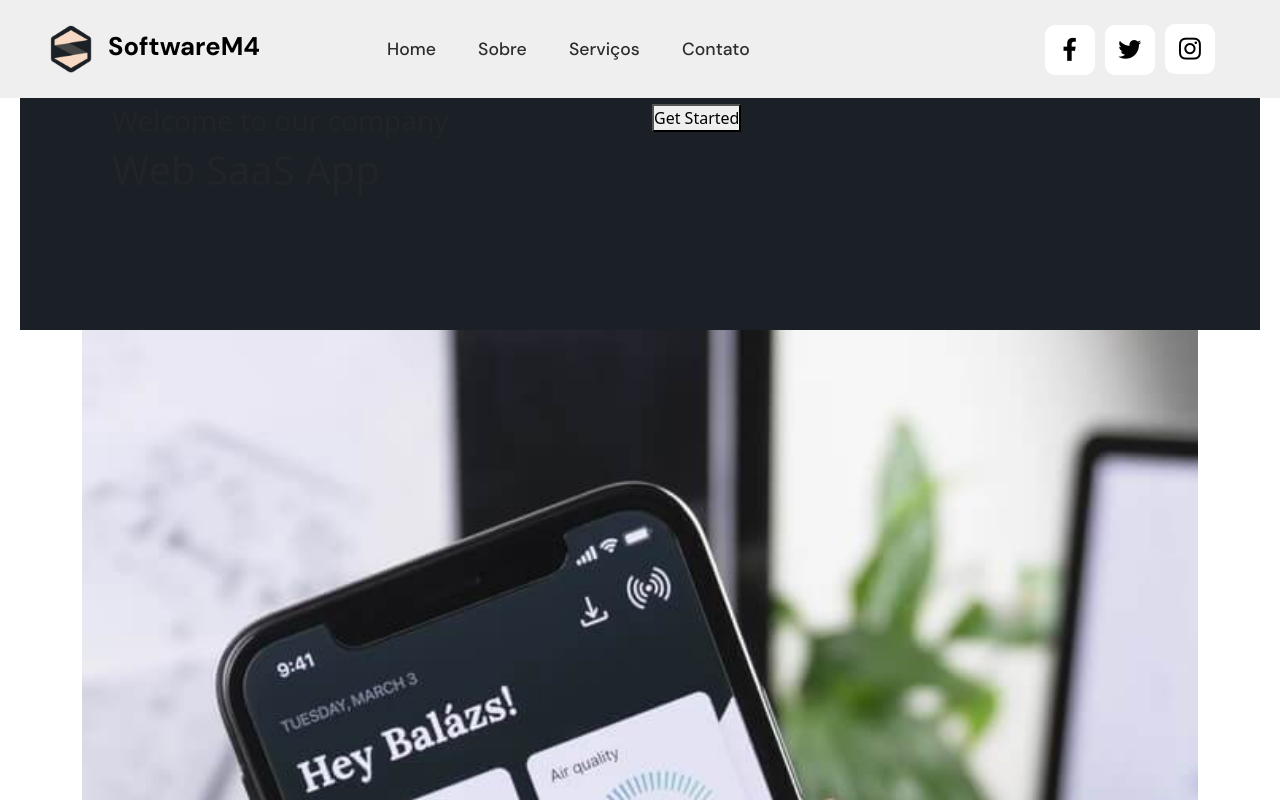
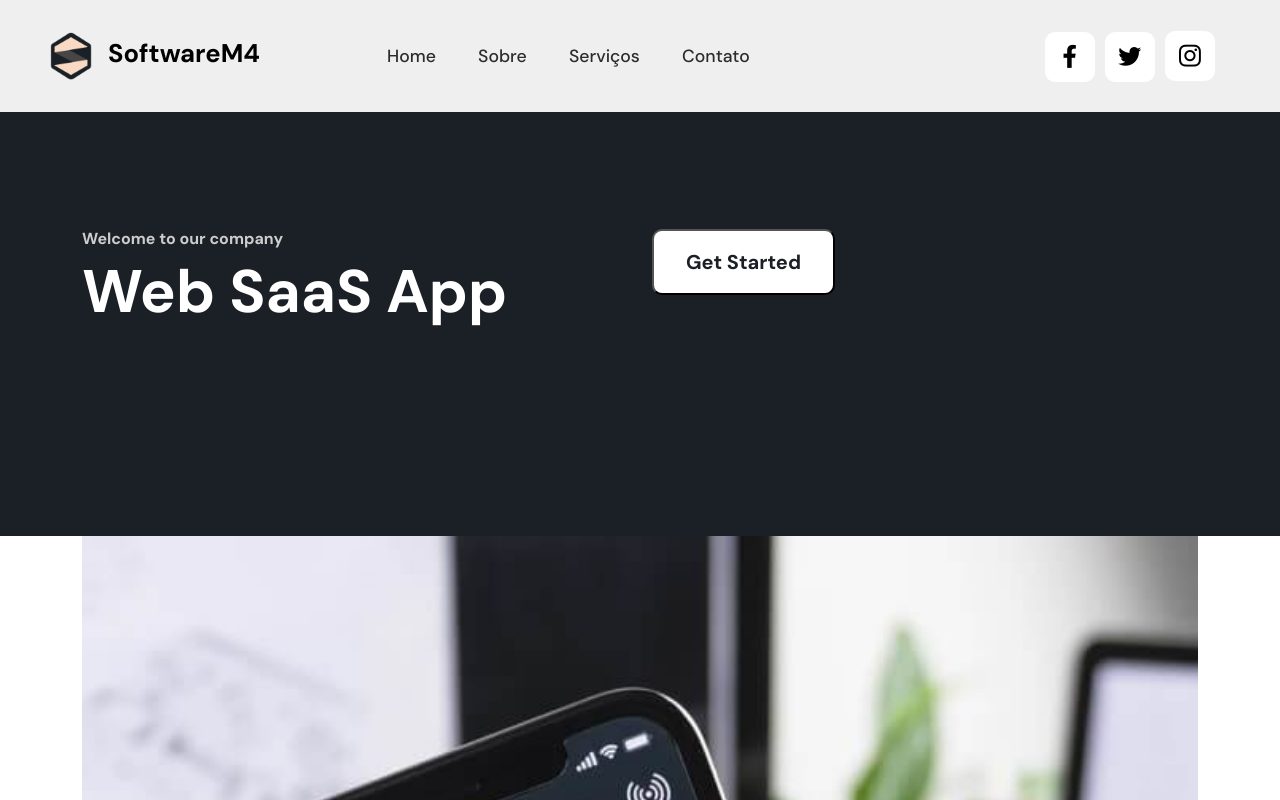
Before and after one commit to projetosDS/Projeto-Web-Design, a plain HTML site: page index.html in a window 1280 px wide. Shown: the top 800 px of the page. Drawn offline with nearby package versions, Linux system fonts and the light colour scheme.

Commit message:
Update style.css

```diff
--- a/css/style.css
+++ b/css/style.css
@@ -7,7 +7,7 @@
 #nav {
 
     background-color: #efefef;
-    padding: 20px 0;
+    padding: 27px 0;
 }
 
 .navbar-brand {
@@ -118,25 +118,74 @@
     transition: 0.5s;
   }
 
-body{
+/* body{
     padding:0px 20px;
+} */
+
+
+/* Section 1 */
+
+.sec-1{
+    padding: 205px 0px 200px;
+    display: flex;
+    background-color: #1b2026;
 }
 
-#nav {
-    background-color: #efefef;
+.sec1 {
+    align-items: center;
+}
+#textoPrincipal {
+    font-family: 'DM Sans', sans-serif;
+    font-weight: bold;
+    font-size: 60px;
+    color: white;
+
 }
 
-.navbar-brand .logo {
-    height: 3rem
+#textoSecundario {
+    font-family: 'DM Sans', sans-serif;
+    font-weight: bold;
+    font-size: 1rem;
+    color: #cdcdcd;
+
+}
+
+.button-sec1{
+    padding: 16px 32px;
+    background-color: white;
+    color: #1b2026;
+    font-family: 'DM Sans', sans-serif;
+    font-weight: bold;
+    font-size: 20px;
+    border-radius: 10px;
+
+
 }
 
 
 
-footer {
-   background-color:rgb(34, 34, 34);
-   color: #fff;
+
+/* .button {
+    background-color: #fff;
+    width: 10rem;
+    padding: 16px 32px;
 }
 
+.text-black {
+    justify-content: center;
+    text-decoration: none;
+}
+
+#text-0{
+    padding: 0px;
+} */
+
+
+
+/* footer {
+    background-color:rgb(34, 34, 34);
+    color: #fff;
+ }
 .footer_info {
    width: 90%;
    margin: 0 auto;
@@ -158,45 +207,4 @@ footer {
 
 .main_links {
    width: 20%;
-}
-
-.sec-1{
-    grid-template-columns: auto;
-    display: flex;
-    padding: 5rem;
-    padding-bottom: 8rem;
-    background-color: #1b2026;
-}
-
-.container{
-    position: relative;
-    word-wrap: break-word;
-}
-
-#tx1{
-    font-size: 1rem;
-    color: #cdcdcd;
-}
-
-#tx2{
-    padding-top: 3px;
-    font-weight: bold;
-    font-size: 3rem;
-    color: #fff;
-}
-
-.button {
-    background-color: #fff;
-    width: 10rem;
-    padding: 5px 5px 5px 5px;
-    border-radius: 5px;
-}
-
-a .text-black {
-    justify-content: center;
-    text-decoration: none;
-}
-
-#text-0{
-    padding: 0px;
-}
+} */
```
